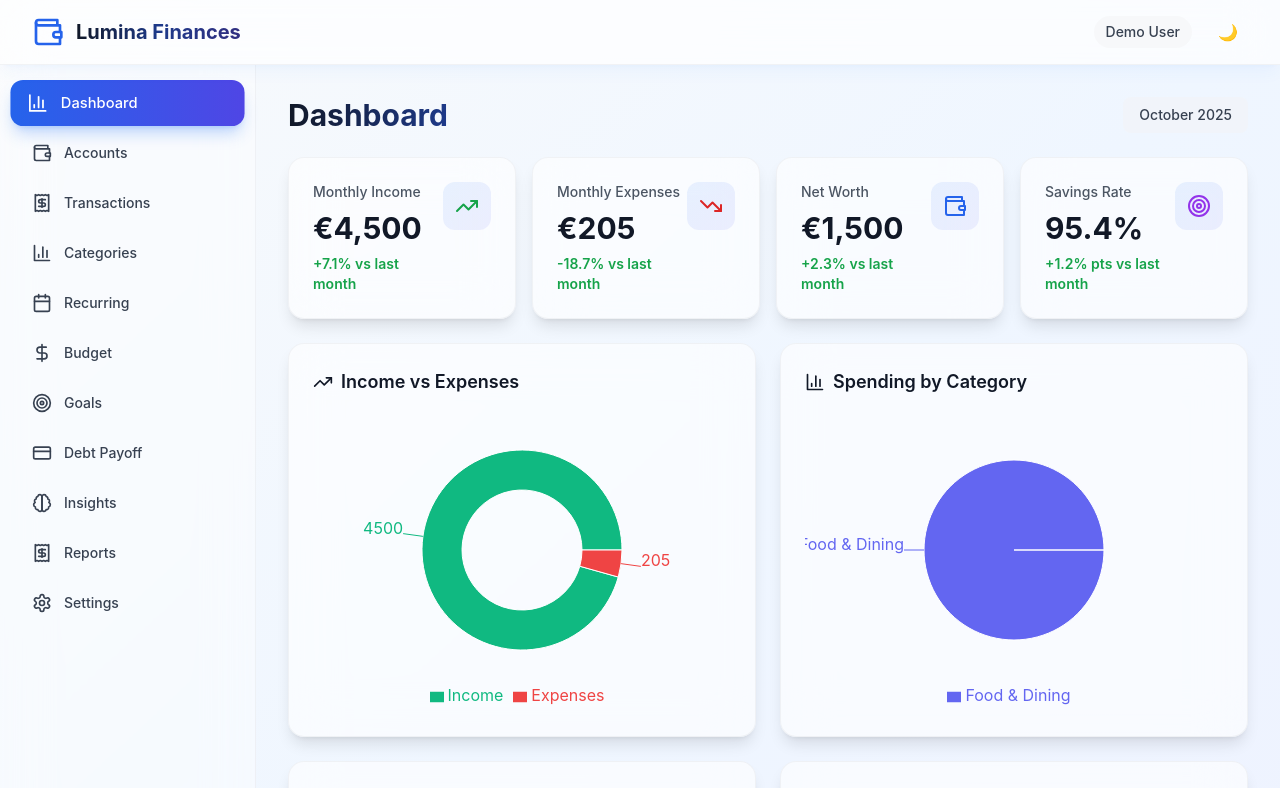
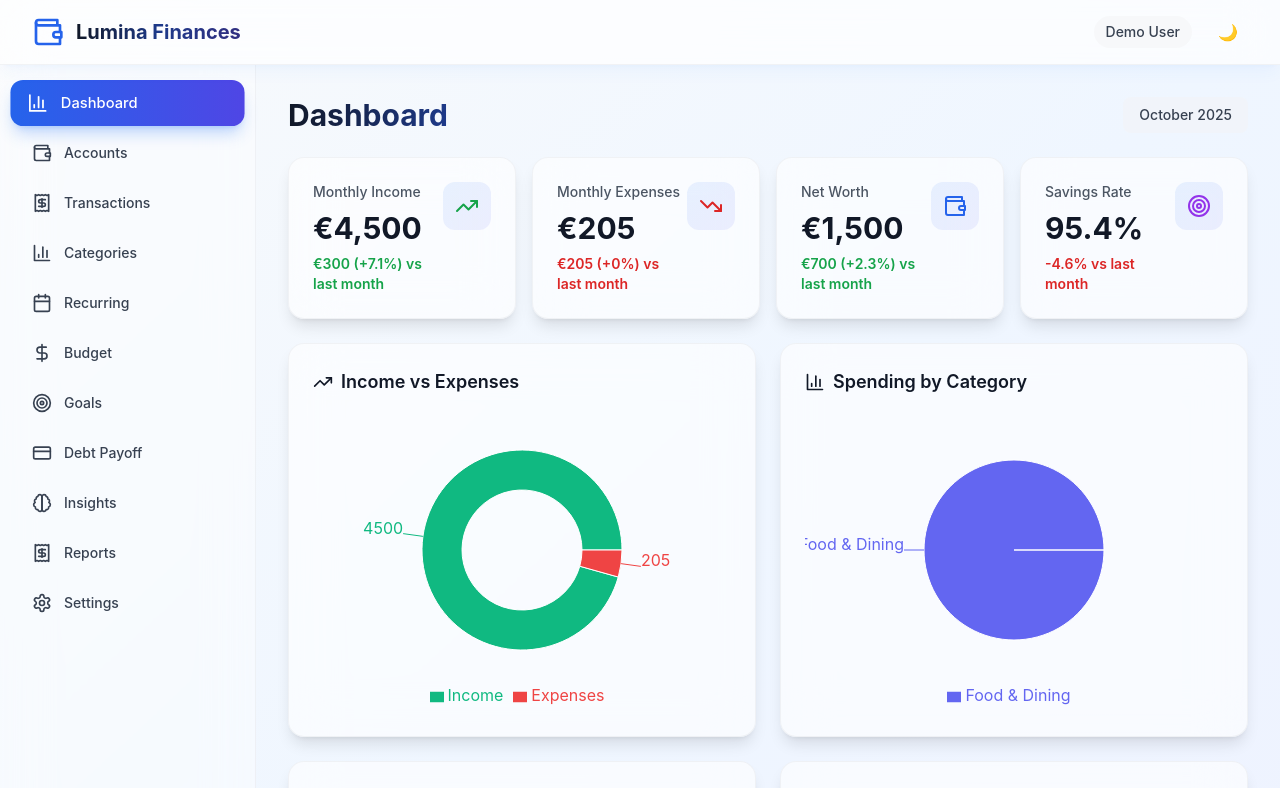
Before and after one commit to haque51/finance-tracker, a React (Create React App) app: page / in a window 1280 px wide. Shown: the top 788 px of the page. Built offline with nearby package versions, Linux system fonts and the light colour scheme; the HTML template or start-up script is replaced by a standard one.

Commit message:
Update App.js
correcting display value in dashboard.

```diff
--- a/src/App.js
+++ b/src/App.js
@@ -239,10 +239,10 @@ function DashboardView() {
         <span className="text-sm font-medium text-gray-700 dark:text-gray-300 px-4 py-2 rounded-lg bg-gray-100/50 dark:bg-gray-800/50">October 2025</span>
       </div>
       <div className="grid grid-cols-1 md:grid-cols-2 lg:grid-cols-4 gap-4">
-        <MetricCard title="Monthly Income" value={`€${monthlyIncome.toLocaleString()}`} icon={<TrendingUp className="w-6 h-6 text-green-600" />} change="+7.1%" isPositive={true} />
-        <MetricCard title="Monthly Expenses" value={`€${monthlyExpenses.toLocaleString()}`} icon={<TrendingDown className="w-6 h-6 text-red-600" />} change="-18.7%" isPositive={true} />
-        <MetricCard title="Net Worth" value={`€${netWorth.toLocaleString()}`} icon={<Wallet className="w-6 h-6 text-blue-600" />} change="+2.3%" isPositive={true} />
-        <MetricCard title="Savings Rate" value={`${savingsRate}%`} icon={<Target className="w-6 h-6 text-purple-600" />} change="+1.2% pts" isPositive={true} />
+        <MetricCard title="Monthly Income" value={`€${monthlyIncome.toLocaleString()}`} icon={<TrendingUp className="w-6 h-6 text-green-600" />} change={`€${Math.abs(incomeChange).toLocaleString()} (${incomeChangePercent > 0 ? '+' : ''}${incomeChangePercent}%)`} isPositive={incomeChange >= 0} />
+        <MetricCard title="Monthly Expenses" value={`€${monthlyExpenses.toLocaleString()}`} icon={<TrendingDown className="w-6 h-6 text-red-600" />} change={`€${Math.abs(expenseChange).toLocaleString()} (${expenseChange > 0 ? '+' : ''}${expenseChangePercent}%)`} isPositive={expenseChange <= 0} />
+        <MetricCard title="Net Worth" value={`€${netWorth.toLocaleString()}`} icon={<Wallet className="w-6 h-6 text-blue-600" />} change={`€${Math.abs(netWorthChange).toLocaleString()} (+${netWorthChangePercent}%)`} isPositive={true} />
+        <MetricCard title="Savings Rate" value={`${savingsRate}%`} icon={<Target className="w-6 h-6 text-purple-600" />} change={`${savingsRateChange > 0 ? '+' : ''}${savingsRateChange}%`} isPositive={savingsRateChange >= 0} />
       </div>
       <div className="grid grid-cols-1 lg:grid-cols-2 gap-6">
         <div className="backdrop-blur-xl bg-white/60 dark:bg-gray-800/60 p-6 rounded-2xl shadow-lg border border-gray-200/50 dark:border-gray-700/50">
```
